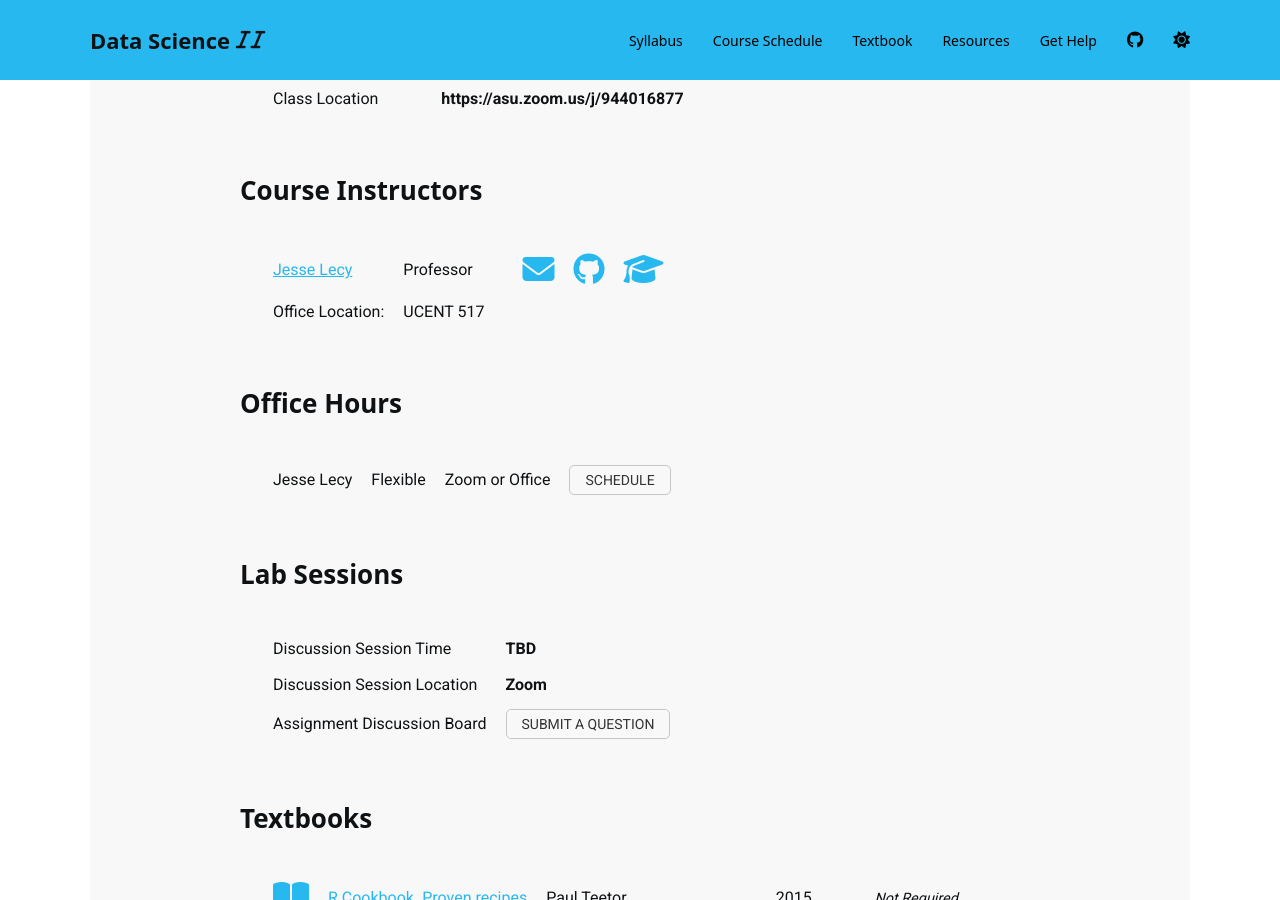
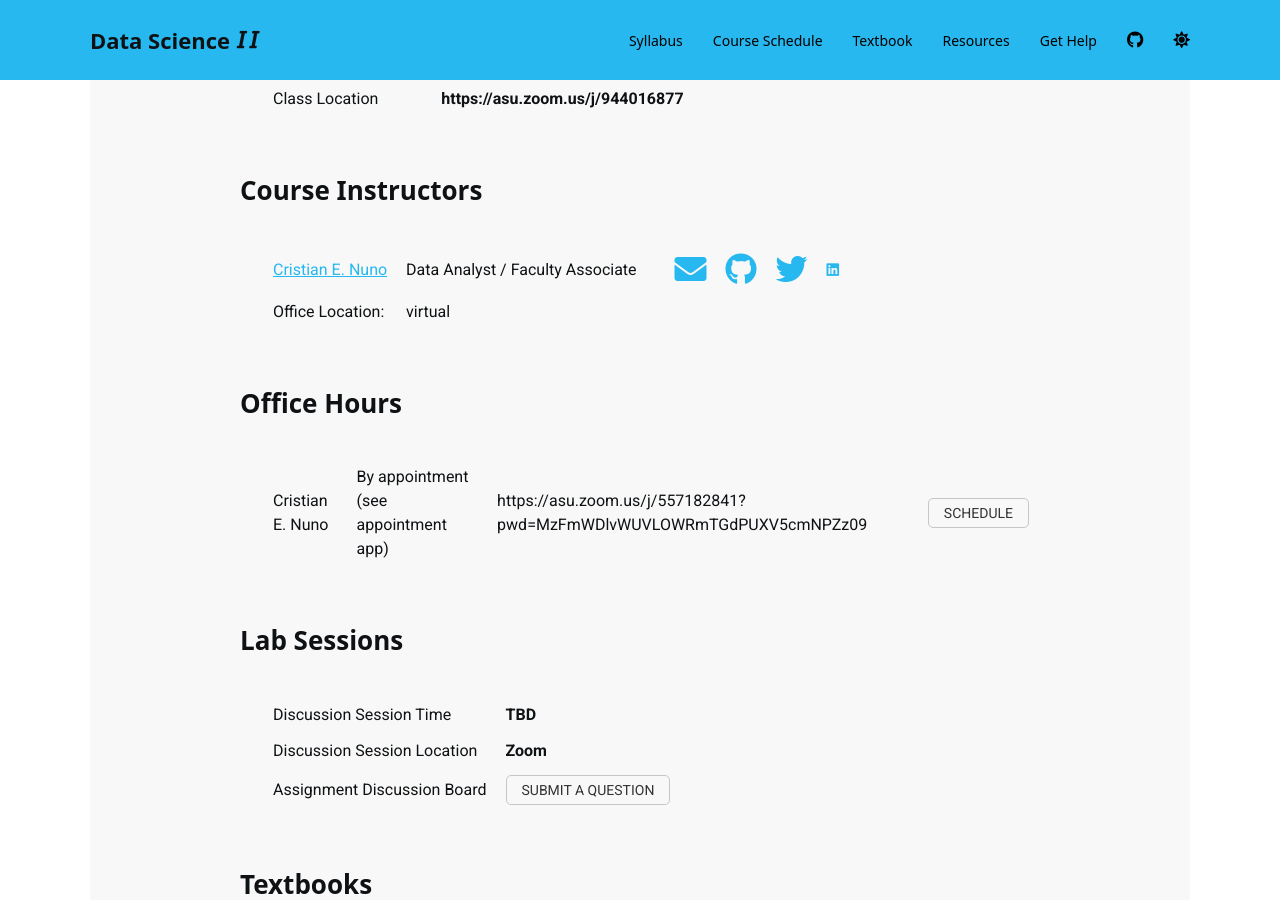
Before and after one commit to DS4PS/cpp-528-spr-2020, a Jekyll site: the page built from index.md, in a window 1280 px wide and 900 px high, scrolled down 1227 px. Built offline with Jekyll 4.4.1, drawn with Linux system fonts in a browser that asks for light colours; nearby versions of some CDN libraries; a script bundle is joined from its source files by our own code; library files that are not in the unit come from our copies; a style sheet for code colours, icons or effects is not loaded.

Commit message:
Add instructor info

```diff
--- a/index.md
+++ b/index.md
@@ -23,18 +23,18 @@ info:
  discussion_board_url: 'https://ds4ps.org/cpp-527-spr-2020/help/'
 
 instructor:
--  name: Jesse Lecy
-   title: Professor
-   email: jdlecy@asu.edu
-   office_location: UCENT 517
-   website_url: http://www.lecy.info/
-   github_url: 'https://github.com/lecy'
-   twitter_url:
-   scholar_url: https://scholar.google.com/citations?user=Ir8H4wMAAAAJ&hl=en
-   linked_in_url:
-   office_hours_time: Flexible
-   office_hours_location:  Zoom or Office
-   office_hours_app_url: 'https://calendly.com/lecy/15min'
+-  name: Cristian E. Nuno
+   title: Data Analyst / Faculty Associate
+   email: cenuo@asu.edu
+   office_location: virtual
+   website_url:
+   github_url: 'https://github.com/cenuno'
+   twitter_url: 'https://twitter.com/cenuno_'
+   scholar_url:
+   linked_in_url: 'https://www.linkedin.com/in/cristiannuno/'
+   office_hours_time: By appointment (see appointment app)
+   office_hours_location:  'https://asu.zoom.us/j/557182841?pwd=MzFmWDlvWUVLOWRmTGdPUXV5cmNPZz09'
+   office_hours_app_url: 'https://calendar.google.com/calendar/selfsched?sstoken=UUhwWDQ3dVdHQmp1fGRlZmF1bHR8OGM4MmYwNzBmMmMwYTRmY2UyODI2MzliNGNiNzFkODg'
 
 
 textbooks:
```
